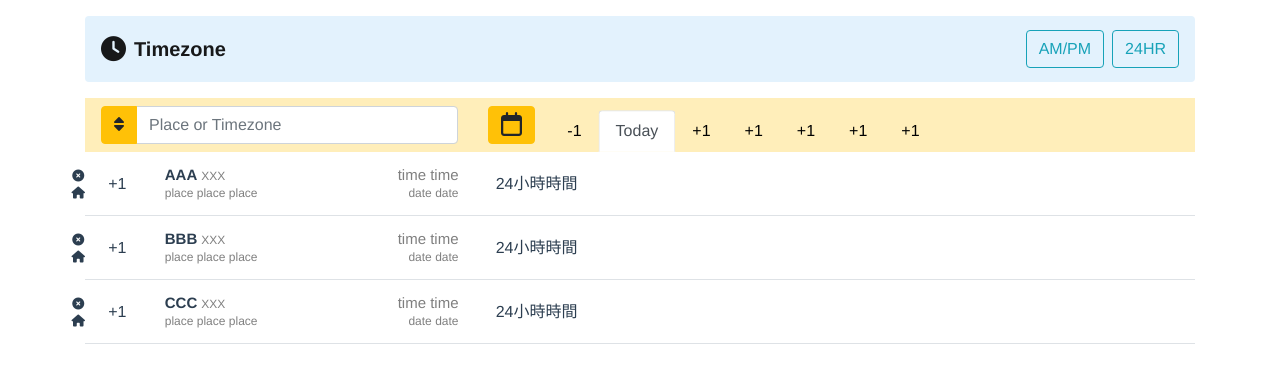
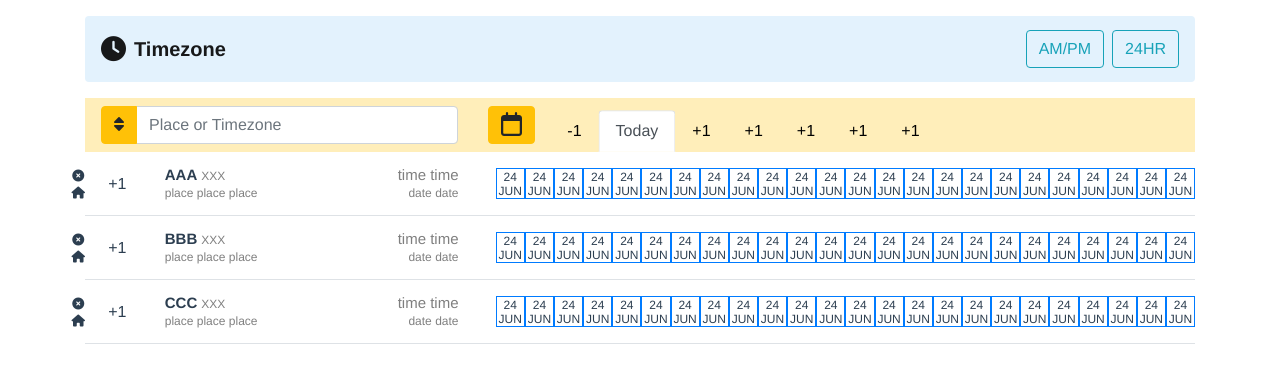
Before and after one commit to Joy-Chang-2021/Timezone_Clock, a Vue app: page / in a window 1280 px wide. Shown: the top 366 px of the page. Built offline with nearby package versions, Linux system fonts and the light colour scheme.

Commit message:
feat: table right side style

```diff
--- a/src/components/Tables.vue
+++ b/src/components/Tables.vue
@@ -7,6 +7,7 @@
     @start="drag = true"
     @end="drag = false"
   >
+  <!-- TODO: ul / li border 調整 -->
   <transition-group type="transition">
     <li v-for="element in list" :key="element.order"  class="border-bottom d-flex list-height">
       <div class="left position-relative">
@@ -14,7 +15,7 @@
           <i class="fa-solid fa-circle-xmark fa-xs my-2"></i>
           <i class="fa-solid fa-house fa-xs  my-2"></i>
         </div>
-        <div class="row mx-0 text-align-center list-height">
+        <div class="row mx-0 align-items-center list-height">
           <div class="col-2">+1</div>
           <div class="col-6 text-left">
             <h3 class="my-0 text-15">
@@ -29,7 +30,106 @@
           </div>
         </div>
       </div>
-      <div class="right">24小時時間</div>
+      <div class="right">
+        <ul class="d-flex w-100 h-50 text-12">
+          <li class="w-100 border border-primary d-flex flex-column justify-content-center align-items-center">
+            <p class="my-0 line-normal">24</p>
+            <p class="my-0 line-normal">JUN</p>
+          </li>
+          <li class="w-100 border border-primary d-flex flex-column justify-content-center align-items-center">
+            <p class="my-0 line-normal">24</p>
+            <p class="my-0 line-normal">JUN</p>
+          </li>
+          <li class="w-100 border border-primary d-flex flex-column justify-content-center align-items-center">
+            <p class="my-0 line-normal">24</p>
+            <p class="my-0 line-normal">JUN</p>
+          </li>
+          <li class="w-100 border border-primary d-flex flex-column justify-content-center align-items-center">
+            <p class="my-0 line-normal">24</p>
+            <p class="my-0 line-normal">JUN</p>
+          </li>
+          <li class="w-100 border border-primary d-flex flex-column justify-content-center align-items-center">
+            <p class="my-0 line-normal">24</p>
+            <p class="my-0 line-normal">JUN</p>
+          </li>
+          <li class="w-100 border border-primary d-flex flex-column justify-content-center align-items-center">
+            <p class="my-0 line-normal">24</p>
+            <p class="my-0 line-normal">JUN</p>
+          </li>
+          <li class="w-100 border border-primary d-flex flex-column justify-content-center align-items-center">
+            <p class="my-0 line-normal">24</p>
+            <p class="my-0 line-normal">JUN</p>
+          </li>
+          <li class="w-100 border border-primary d-flex flex-column justify-content-center align-items-center">
+            <p class="my-0 line-normal">24</p>
+            <p class="my-0 line-normal">JUN</p>
+          </li>
+          <li class="w-100 border border-primary d-flex flex-column justify-content-center align-items-center">
+            <p class="my-0 line-normal">24</p>
+            <p class="my-0 line-normal">JUN</p>
+          </li>
+          <li class="w-100 border border-primary d-flex flex-column justify-content-center align-items-center">
+            <p class="my-0 line-normal">24</p>
+            <p class="my-0 line-normal">JUN</p>
+          </li>
+          <li class="w-100 border border-primary d-flex flex-column justify-content-center align-items-center">
+            <p class="my-0 line-normal">24</p>
+            <p class="my-0 line-normal">JUN</p>
+          </li>
+          <li class="w-100 border border-primary d-flex flex-column justify-content-center align-items-center">
+            <p class="my-0 line-normal">24</p>
+            <p class="my-0 line-normal">JUN</p>
+          </li>
+          <li class="w-100 border border-primary d-flex flex-column justify-content-center align-items-center">
+            <p class="my-0 line-normal">24</p>
+            <p class="my-0 line-normal">JUN</p>
+          </li>
+          <li class="w-100 border border-primary d-flex flex-column justify-content-center align-items-center">
+            <p class="my-0 line-normal">24</p>
+            <p class="my-0 line-normal">JUN</p>
+          </li>
+          <li class="w-100 border border-primary d-flex flex-column justify-content-center align-items-center">
+            <p class="my-0 line-normal">24</p>
+            <p class="my-0 line-normal">JUN</p>
+          </li>
+          <li class="w-100 border border-primary d-flex flex-column justify-content-center align-items-center">
+            <p class="my-0 line-normal">24</p>
+            <p class="my-0 line-normal">JUN</p>
+          </li>
+          <li class="w-100 border border-primary d-flex flex-column justify-content-center align-items-center">
+            <p class="my-0 line-normal">24</p>
+            <p class="my-0 line-normal">JUN</p>
+          </li>
+          <li class="w-100 border border-primary d-flex flex-column justify-content-center align-items-center">
+            <p class="my-0 line-normal">24</p>
+            <p class="my-0 line-normal">JUN</p>
+          </li>
+          <li class="w-100 border border-primary d-flex flex-column justify-content-center align-items-center">
+            <p class="my-0 line-normal">24</p>
+            <p class="my-0 line-normal">JUN</p>
+          </li>
+          <li class="w-100 border border-primary d-flex flex-column justify-content-center align-items-center">
+            <p class="my-0 line-normal">24</p>
+            <p class="my-0 line-normal">JUN</p>
+          </li>
+          <li class="w-100 border border-primary d-flex flex-column justify-content-center align-items-center">
+            <p class="my-0 line-normal">24</p>
+            <p class="my-0 line-normal">JUN</p>
+          </li>
+          <li class="w-100 border border-primary d-flex flex-column justify-content-center align-items-center">
+            <p class="my-0 line-normal">24</p>
+            <p class="my-0 line-normal">JUN</p>
+          </li>
+          <li class="w-100 border border-primary d-flex flex-column justify-content-center align-items-center">
+            <p class="my-0 line-normal">24</p>
+            <p class="my-0 line-normal">JUN</p>
+          </li>
+          <li class="w-100 border border-primary d-flex flex-column justify-content-center align-items-center">
+            <p class="my-0 line-normal">24</p>
+            <p class="my-0 line-normal">JUN</p>
+          </li>
+        </ul>
+      </div>
     </li>
   </transition-group>
   </draggable>
@@ -82,14 +182,14 @@ export default {
 .text-12 {
   font-size: 12px;
 }
+.line-normal {
+  line-height: normal;
+}
 .setting {
   transform: translateX(-100%);
   flex-direction: column;
   flex-wrap: nowrap;
   justify-content: center;
-}
-.text-align-center {
-  align-items: center;
 }
 // draggable css
 .ghost {
```
